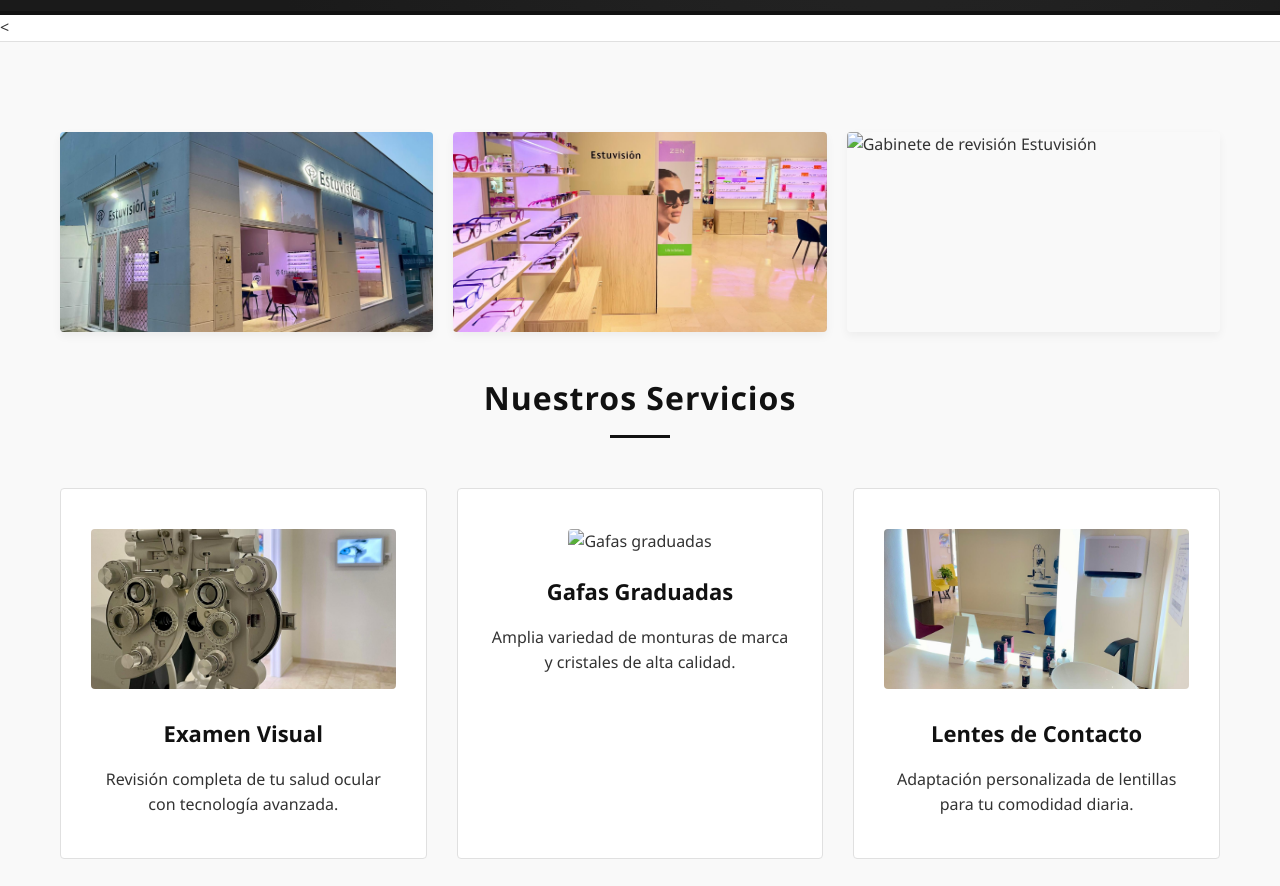
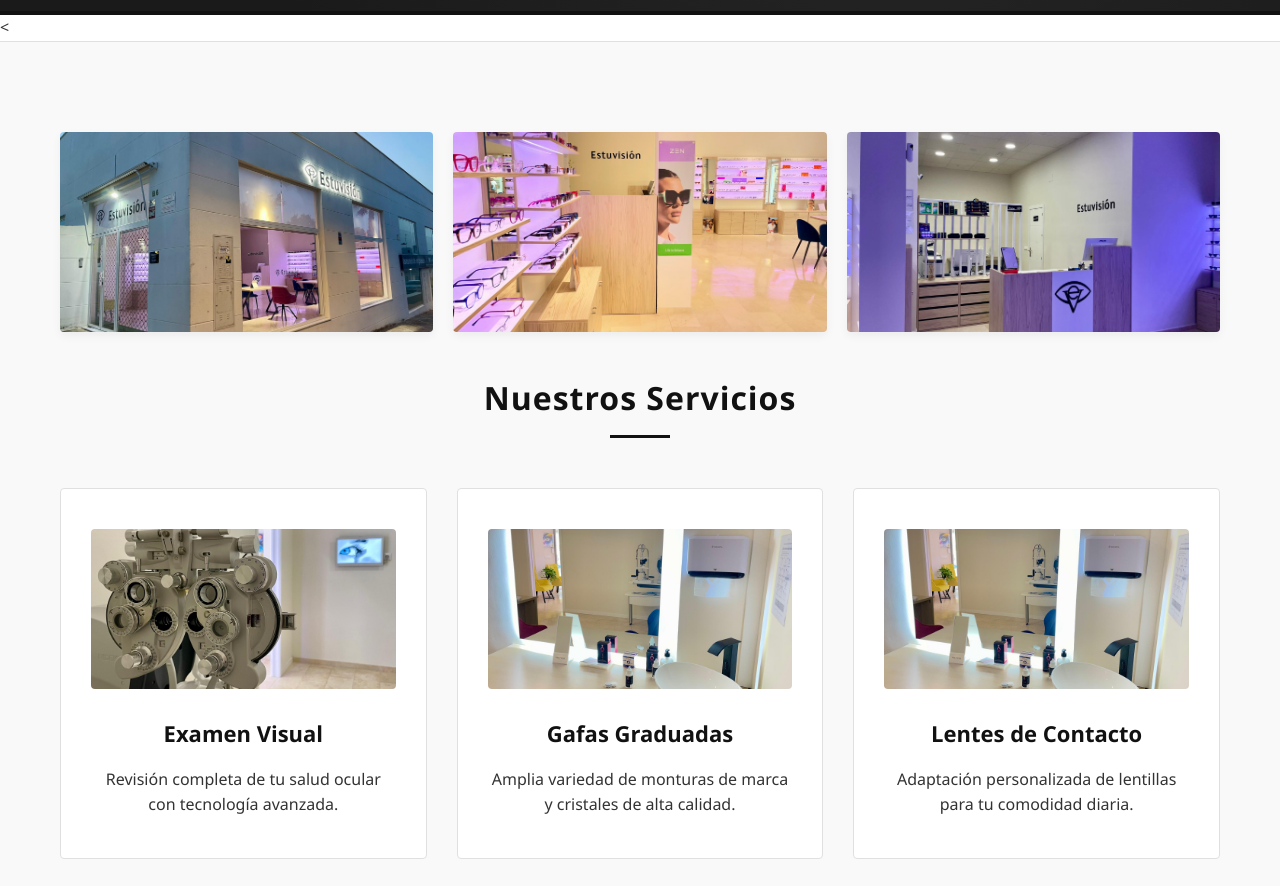
Before and after one commit to estuvisionweb/estuvision, a plain HTML site: page index.html in a window 1280 px wide. Shown: the part 500-1386 px from the top of the page. Drawn offline with Linux system fonts and the light colour scheme.

Commit message:
Update index.html

```diff
--- a/index.html
+++ b/index.html
@@ -519,7 +519,7 @@
                 <!-- Sustituye 'optica-1.jpg', etc. con los nombres reales de tus archivos -->
                 <img src="1.jpeg" alt="Fachada de la Óptica Estuvisión">
                 <img src="10.jpeg" alt="Interior y exposición de gafas Estuvisión">
-                <img src="12.jpeg" alt="Gabinete de revisión Estuvisión">
+                <img src="5.jpeg" alt="Gabinete de revisión Estuvisión">
             </div>
 
             <!-- TÍTULO PRINCIPAL DE SERVICIOS -->
@@ -537,7 +537,7 @@
 
                 <!-- CARD SERVICIO 2 -->
                 <div class="servicio-card">
-                    <img src="4.jpeg" alt="Gafas graduadas" class="servicio-img">
+                    <img src="13.jpeg" alt="Gafas graduadas" class="servicio-img">
                     <h3>Gafas Graduadas</h3>
                     <p>Amplia variedad de monturas de marca y cristales de alta calidad.</p>
                 </div>
```
